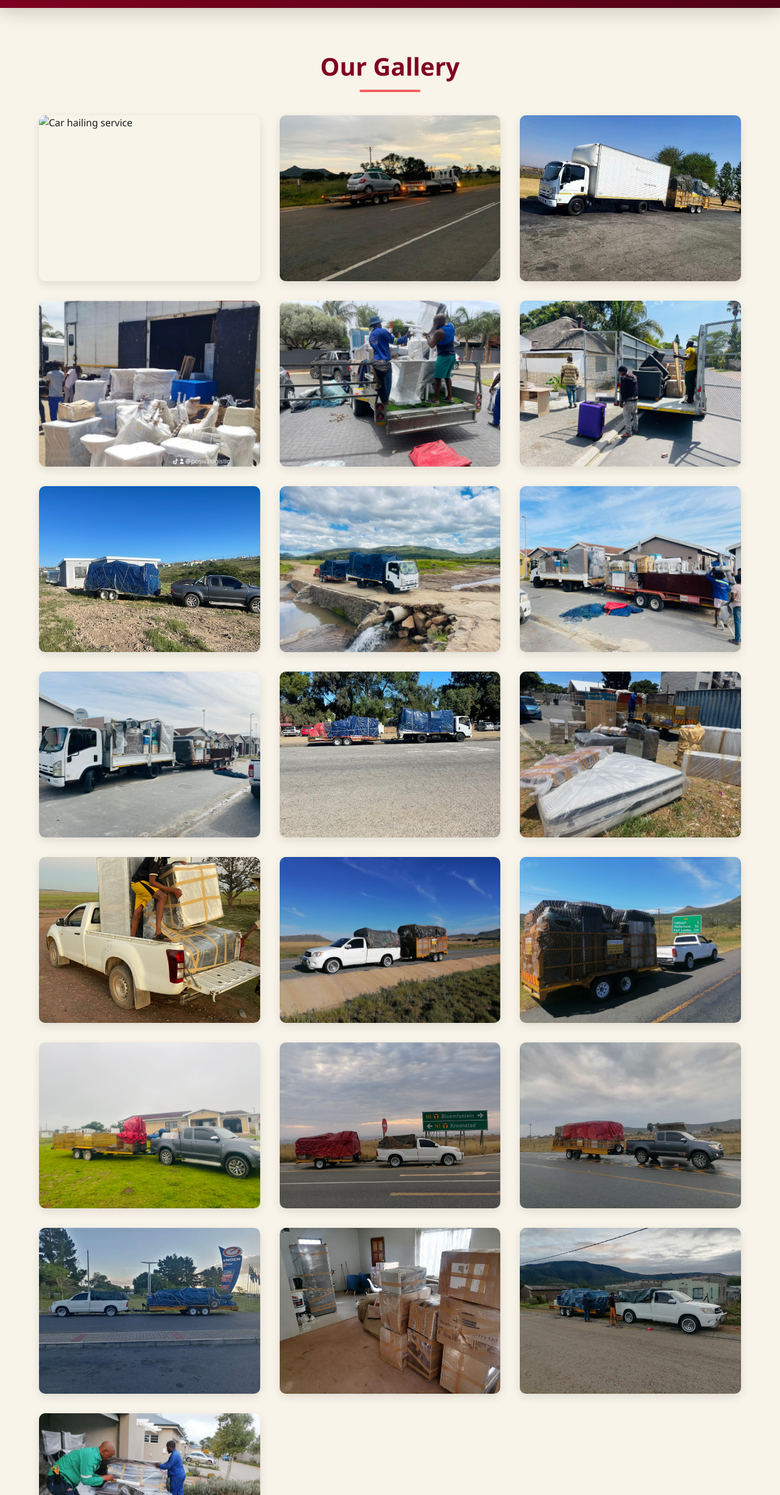
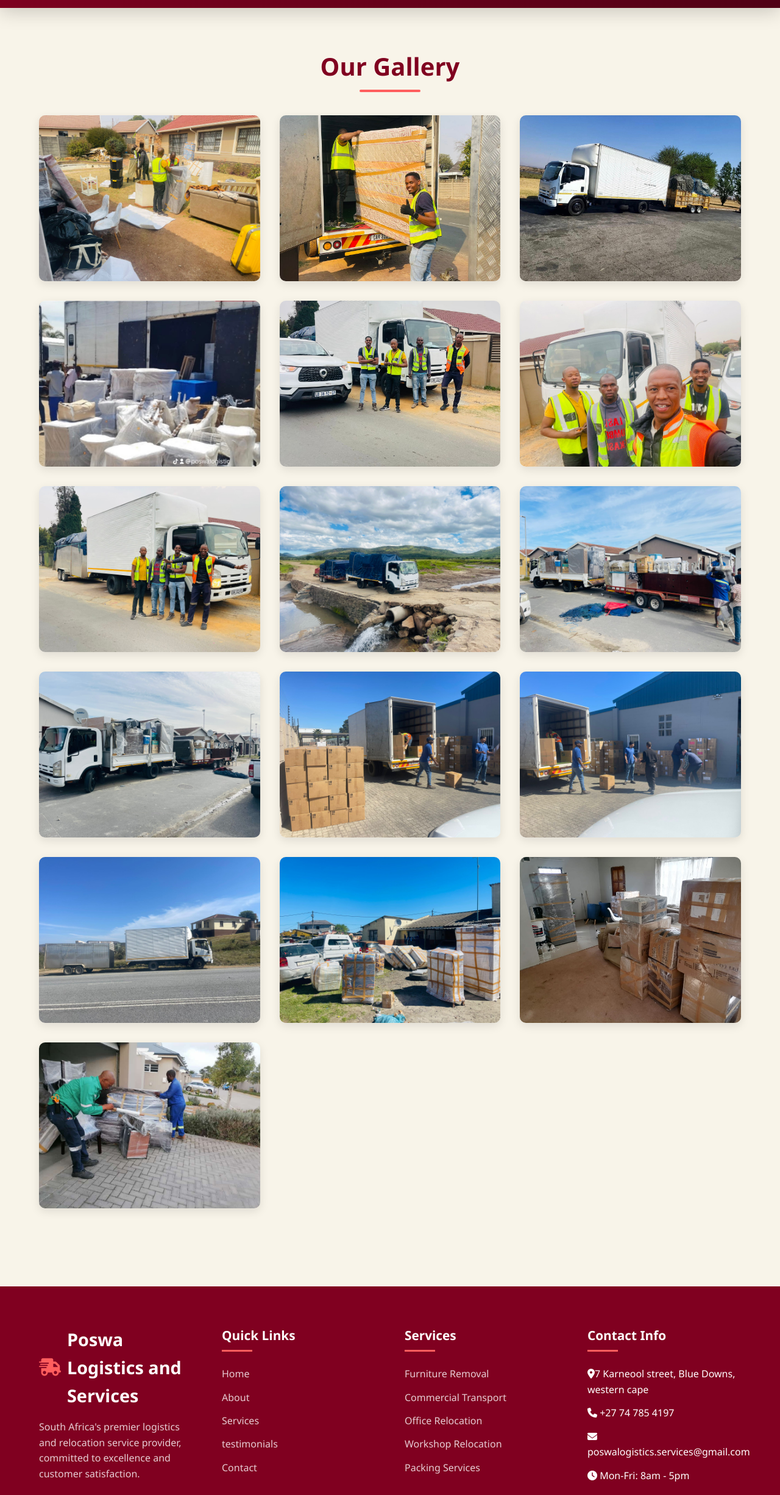
Before and after one commit to Christopher10-codes/Poswa-logistics-and-services, a plain HTML site: page images.html in a window 1280 px wide. Shown: the part 94-2545 px from the top of the page at 61% size. Drawn offline with Linux system fonts and the light colour scheme.

Commit message:
Add files via upload

```diff
--- a/images.html
+++ b/images.html
@@ -361,7 +361,7 @@
         <div class="full-gallery">
             <!-- First 6 images (same as main page) -->
             <div class="gallery-item">
-                <img src="images/car hailing" alt="Car hailing service">
+                <img src="images/poswa logistics new images (1).jpeg" alt="Car hailing service">
                 <div class="image-overlay">
                     <div class="overlay-content">
                         <i class="fas fa-search-plus"></i>
@@ -369,7 +369,7 @@
                 </div>
             </div>
             <div class="gallery-item">
-                <img src="images/car hailing2.jpg" alt="Car hailing service">
+                <img src="images/poswa logistics new images (2).jpeg" alt="Car hailing service">
                 <div class="image-overlay">
                     <div class="overlay-content">
                         <i class="fas fa-search-plus"></i>
@@ -393,7 +393,7 @@
                 </div>
             </div>
             <div class="gallery-item">
-                <img src="images/image3.jpg" alt="Logistics service">
+                <img src="images/poswa logistics new images (3).jpeg" alt="Logistics service">
                 <div class="image-overlay">
                     <div class="overlay-content">
                         <i class="fas fa-search-plus"></i>
@@ -401,7 +401,7 @@
                 </div>
             </div>
             <div class="gallery-item">
-                <img src="images/image4.jpg" alt="Logistics service">
+                <img src="images/poswa logistics new images (4).jpeg" alt="Logistics service">
                 <div class="image-overlay">
                     <div class="overlay-content">
                         <i class="fas fa-search-plus"></i>
@@ -411,7 +411,7 @@
 
             <!-- Remaining images -->
             <div class="gallery-item">
-                <img src="images/image5.jpg" alt="Logistics service">
+                <img src="images/poswa logistics new images (5).jpeg" alt="Logistics service">
                 <div class="image-overlay">
                     <div class="overlay-content">
                         <i class="fas fa-search-plus"></i>
@@ -443,7 +443,7 @@
                 </div>
             </div>
             <div class="gallery-item">
-                <img src="images/image9.jpg" alt="Logistics service">
+                <img src="images/poswa logistics new images (6).jpeg" alt="Logistics service">
                 <div class="image-overlay">
                     <div class="overlay-content">
                         <i class="fas fa-search-plus"></i>
@@ -451,7 +451,7 @@
                 </div>
             </div>
             <div class="gallery-item">
-                <img src="images/image10.jpg" alt="Logistics service">
+                <img src="images/poswa logistics new images (7).jpeg" alt="Logistics service">
                 <div class="image-overlay">
                     <div class="overlay-content">
                         <i class="fas fa-search-plus"></i>
@@ -459,7 +459,7 @@
                 </div>
             </div>
             <div class="gallery-item">
-                <img src="images/image11.jpg" alt="Logistics service">
+                <img src="images/poswa logistics new images (8).jpeg" alt="Logistics service">
                 <div class="image-overlay">
                     <div class="overlay-content">
                         <i class="fas fa-search-plus"></i>
@@ -467,53 +467,16 @@
                 </div>
             </div>
             <div class="gallery-item">
-                <img src="images/image12.jpg" alt="Logistics service">
+                <img src="images/poswa logistics new images (9).jpeg" alt="Logistics service">
                 <div class="image-overlay">
                     <div class="overlay-content">
                         <i class="fas fa-search-plus"></i>
                     </div>
                 </div>
             </div>
-            <div class="gallery-item">
-                <img src="images/image13.jpg" alt="Logistics service">
-                <div class="image-overlay">
-                    <div class="overlay-content">
-                        <i class="fas fa-search-plus"></i>
-                    </div>
-                </div>
-            </div>
-            <div class="gallery-item">
-                <img src="images/image14.jpg" alt="Logistics service">
-                <div class="image-overlay">
-                    <div class="overlay-content">
-                        <i class="fas fa-search-plus"></i>
-                    </div>
-                </div>
-            </div>
-            <div class="gallery-item">
-                <img src="images/image15.jpg" alt="Logistics service">
-                <div class="image-overlay">
-                    <div class="overlay-content">
-                        <i class="fas fa-search-plus"></i>
-                    </div>
-                </div>
-            </div>
-            <div class="gallery-item">
-                <img src="images/image16.jpg" alt="Logistics service">
-                <div class="image-overlay">
-                    <div class="overlay-content">
-                        <i class="fas fa-search-plus"></i>
-                    </div>
-                </div>
-            </div>
-            <div class="gallery-item">
-                <img src="images/image17.jpg" alt="Logistics service">
-                <div class="image-overlay">
-                    <div class="overlay-content">
-                        <i class="fas fa-search-plus"></i>
-                    </div>
-                </div>
-            </div>
+
+
+
             <div class="gallery-item">
                 <img src="images/image18.jpg" alt="Logistics service">
                 <div class="image-overlay">
@@ -522,14 +485,7 @@
                     </div>
                 </div>
             </div>
-            <div class="gallery-item">
-                <img src="images/image19.jpg" alt="Logistics service">
-                <div class="image-overlay">
-                    <div class="overlay-content">
-                        <i class="fas fa-search-plus"></i>
-                    </div>
-                </div>
-            </div>
+
             <div class="gallery-item">
                 <img src="images/image20.jpg" alt="Logistics service">
                 <div class="image-overlay">
```
Also changed, not shown: index.html (+4 -4 lines), images/poswa logistics new images (1).jpeg (added), images/poswa logistics new images (2).jpeg (added), images/poswa logistics new images (3).jpeg (added), images/poswa logistics new images (4).jpeg (added), images/poswa logistics new images (5).jpeg (added), images/poswa logistics new images (6).jpeg (added), images/poswa logistics new images (7).jpeg (added), images/poswa logistics new images (8).jpeg (added), images/poswa logistics new images (9).jpeg (added).
